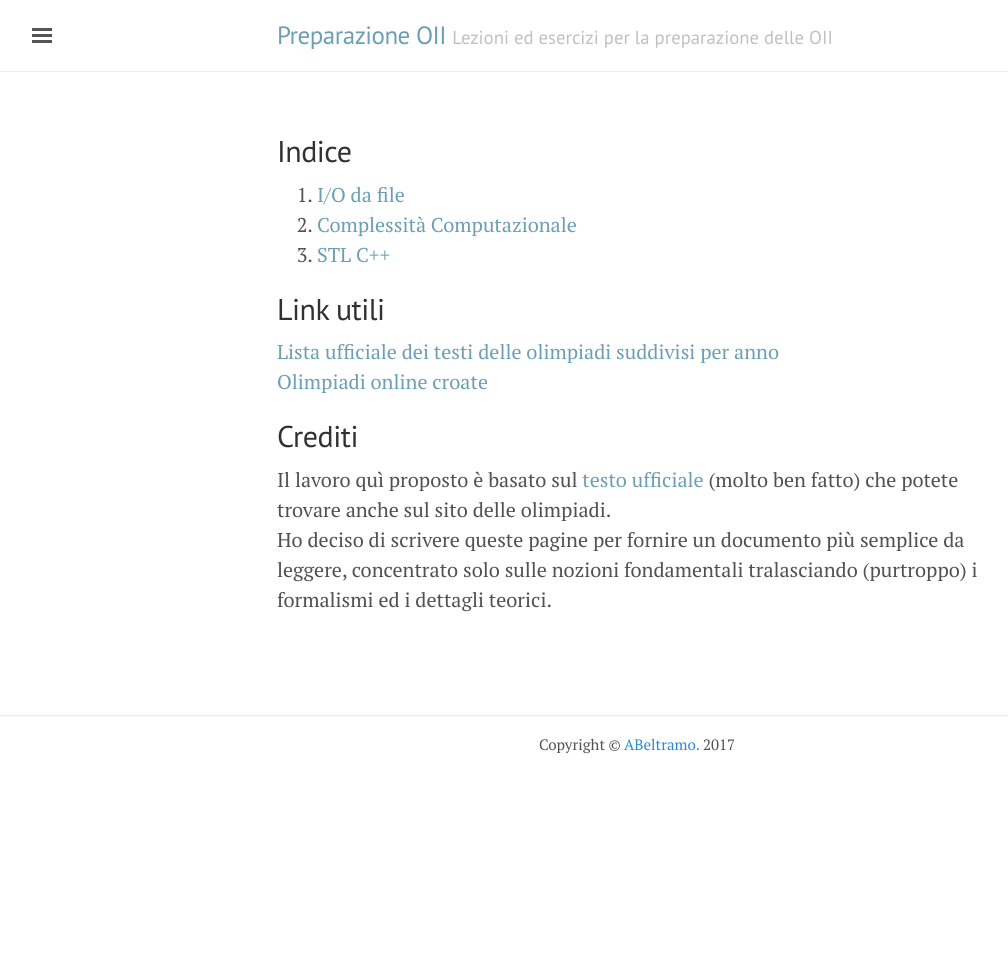
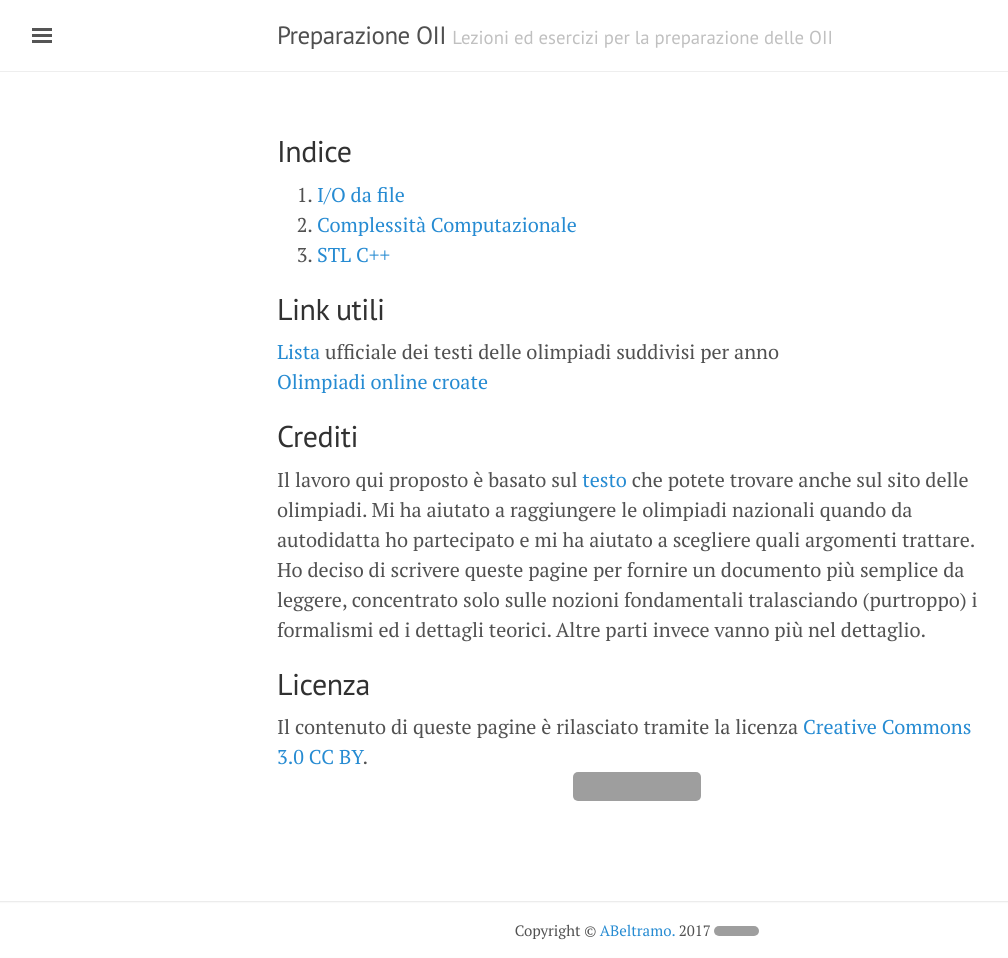
Before and after one commit to ABeltramo/PreparazioneOII, a Jekyll site: the page built from index.html, in a window 1280 px wide. Shown: the whole page, without its empty margins (3-1011 px from the left). Built offline with Jekyll 4.4.1, drawn with Linux system fonts in a browser that asks for light colours; before the commit the page ends 900 px from its top, so only the background shows below that; grey boxes are pictures that could not be loaded.

Commit message:
Aggiunta licenza

```diff
--- a/_layouts/default.html
+++ b/_layouts/default.html
@@ -3,7 +3,7 @@
 
   {% include head.html %}
 
-  <body class="sidebar-overlay theme-base-0d">
+  <body>
 
     {% include sidebar.html %}
 
@@ -44,7 +44,12 @@
       })(document);
     </script>
     <footer>
-      <small>Copyright &copy; <a href="https://github.com/ABeltramo">ABeltramo.</a> {{ site.time | date: '%Y' }}</small>
+      <small>Copyright &copy;
+        <a href="https://github.com/ABeltramo">ABeltramo.</a> {{ site.time | date: '%Y' }}
+        <a href="https://creativecommons.org/licenses/by/3.0/it/deed.it">
+          <img style="display: inline; margin:0;" height="10px" src="https://mirrors.creativecommons.org/presskit/buttons/80x15/png/by.png">
+        </a>
+      </small>
     </footer>
   </body>
 </html>
--- a/index.html
+++ b/index.html
@@ -13,9 +13,15 @@ title: Home
 </ol>
 
 <h2> Link utili </h2>
-<a href="https://github.com/olimpiadi-informatica/oii">Lista ufficiale dei testi delle olimpiadi suddivisi per anno</a>
+<a href="https://github.com/olimpiadi-informatica/oii">Lista</a> ufficiale dei testi delle olimpiadi suddivisi per anno
 <br><a href="http://hsin.hr/coci/">Olimpiadi online croate</a>
 
 <h2> Crediti </h2>
-Il lavoro quì proposto è basato sul <a href="http://www.imparando.net/sito/olimpiadi_di_informatica/guida_prima_edizione.pdf">testo ufficiale</a> (molto ben fatto) che potete trovare anche sul sito delle olimpiadi.
-<br>Ho deciso di scrivere queste pagine per fornire un documento più semplice da leggere, concentrato solo sulle nozioni fondamentali tralasciando (purtroppo) i formalismi ed i dettagli teorici.
+Il lavoro qui proposto è basato sul <a href="http://www.imparando.net/sito/olimpiadi_di_informatica/guida_prima_edizione.pdf">testo</a> che potete trovare anche sul sito delle olimpiadi. Mi ha aiutato a raggiungere le olimpiadi nazionali quando da autodidatta ho partecipato e mi ha aiutato a scegliere quali argomenti trattare.
+<br>Ho deciso di scrivere queste pagine per fornire un documento più semplice da leggere, concentrato solo sulle nozioni fondamentali tralasciando (purtroppo) i formalismi ed i dettagli teorici. Altre parti invece vanno più nel dettaglio.
+
+<h2> Licenza </h2>
+Il contenuto di queste pagine è rilasciato tramite la licenza <a href="https://creativecommons.org/licenses/by/3.0/it/deed.it">Creative Commons 3.0 CC BY</a>.
+<p align="center">
+  <img width="128px" src="https://mirrors.creativecommons.org/presskit/buttons/88x31/png/by.png">
+</p>
```
Also changed, not shown: 1 other file.
